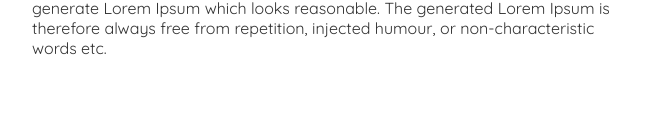
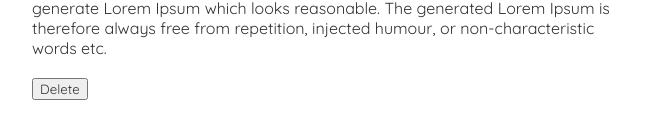
Before and after one commit to Calabree/react-blog, a React (Create React App) app: page /blogs/1 in a window 1280 px wide. Shown: the part 808-946 px from the top of the page, without its empty margins (308-967 px from the left). Built offline with nearby package versions, Linux system fonts and the light colour scheme; data requests are answered from the project's data file.

Commit message:
Added ability to delete

```diff
--- a/src/BlogDetails.js
+++ b/src/BlogDetails.js
@@ -1,5 +1,7 @@
 import { useParams } from "react-router-dom";
+import { useNavigate } from "react-router-dom";
 import useFetch from "./useFetch";
+
 const BlogDetails = () => {
   const { id } = useParams();
   const {
@@ -7,6 +9,13 @@
     isPending,
     error,
   } = useFetch(`http://localhost:8000/blogs/${id}`);
+  const navigate = useNavigate();
+
+  const handleDelete = () => {
+    fetch(`http://localhost:8000/blogs/${blog.id}`, {
+      method: "DELETE",
+    }).then(navigate("/"));
+  };
   return (
     <div className="blog-details">
       {isPending && <div>Loading...</div>}
@@ -16,6 +25,7 @@
           <h2>{blog.title}</h2>
           <p>By {blog.author}</p>
           <div>{blog.body}</div>
+          <button onClick={handleDelete}>Delete</button>
         </article>
       )}
     </div>
```
